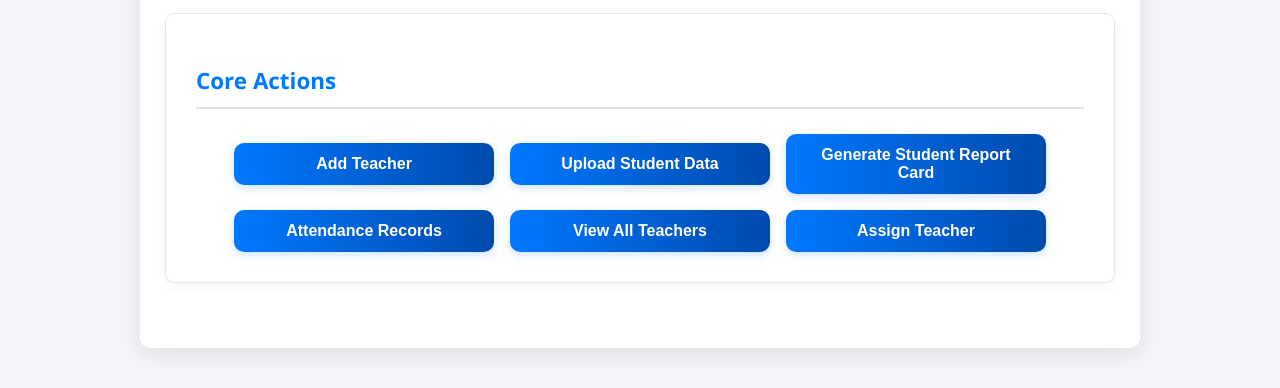
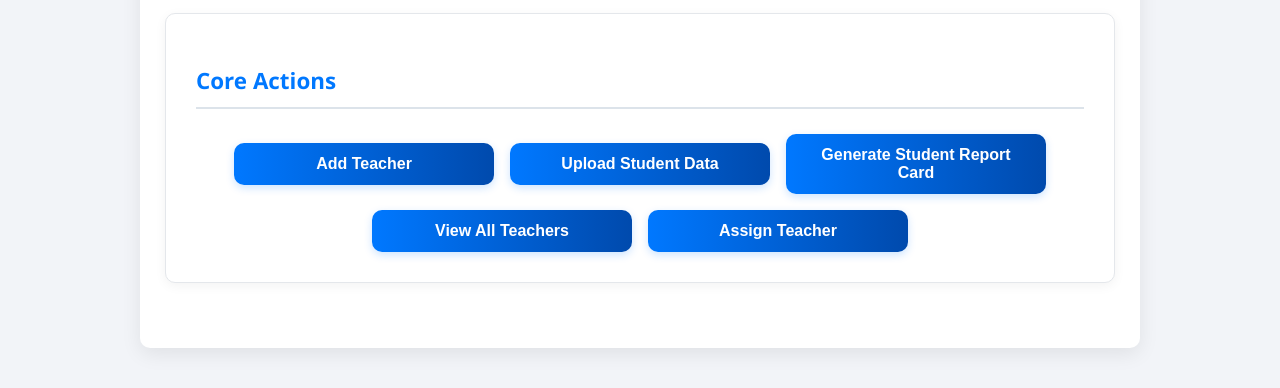
Before and after one commit to VishwassKhattarr/SahayakApp, a website: page frontend/public/pages/admin-dashboard.html in a window 1280 px wide. Shown: the part 286-674 px from the top of the page. Drawn offline with Linux system fonts and the light colour scheme.

```diff
--- a/frontend/public/pages/admin-dashboard.html
+++ b/frontend/public/pages/admin-dashboard.html
@@ -21,7 +21,7 @@
         <button onclick="window.location.href='admin-add-teacher.html'" class="btn"> Add Teacher</button>
         <button onclick="window.location.href='admin-upload-students.html'" class="btn"> Upload Student Data</button>
         <button onclick="window.location.href='admin-view-students.html'" class="btn"> Generate Student Report Card</button>
-        <button class="btn"> Attendance Records</button>
+        <!-- <button class="btn"> Attendance Records</button> -->
         <button onclick="window.location.href='admin-view-teachers.html'" class="btn"> View All Teachers</button>
         <button
   onclick="window.location.href='admin-assign-teacher.html'"
```
Also changed, not shown: frontend/public/components/navbar.html (+1 -1 lines), frontend/public/pages/teacher-dashboard.html (+2 -2 lines).
